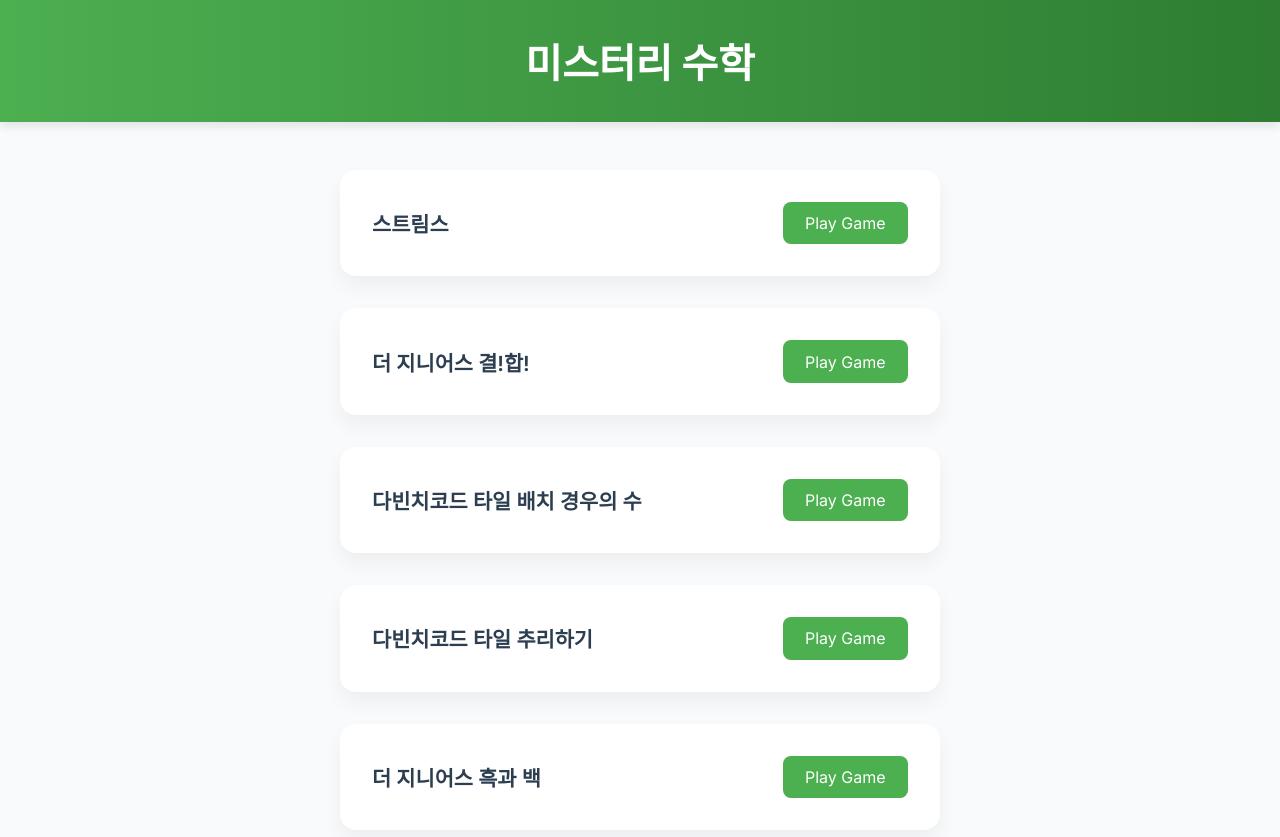
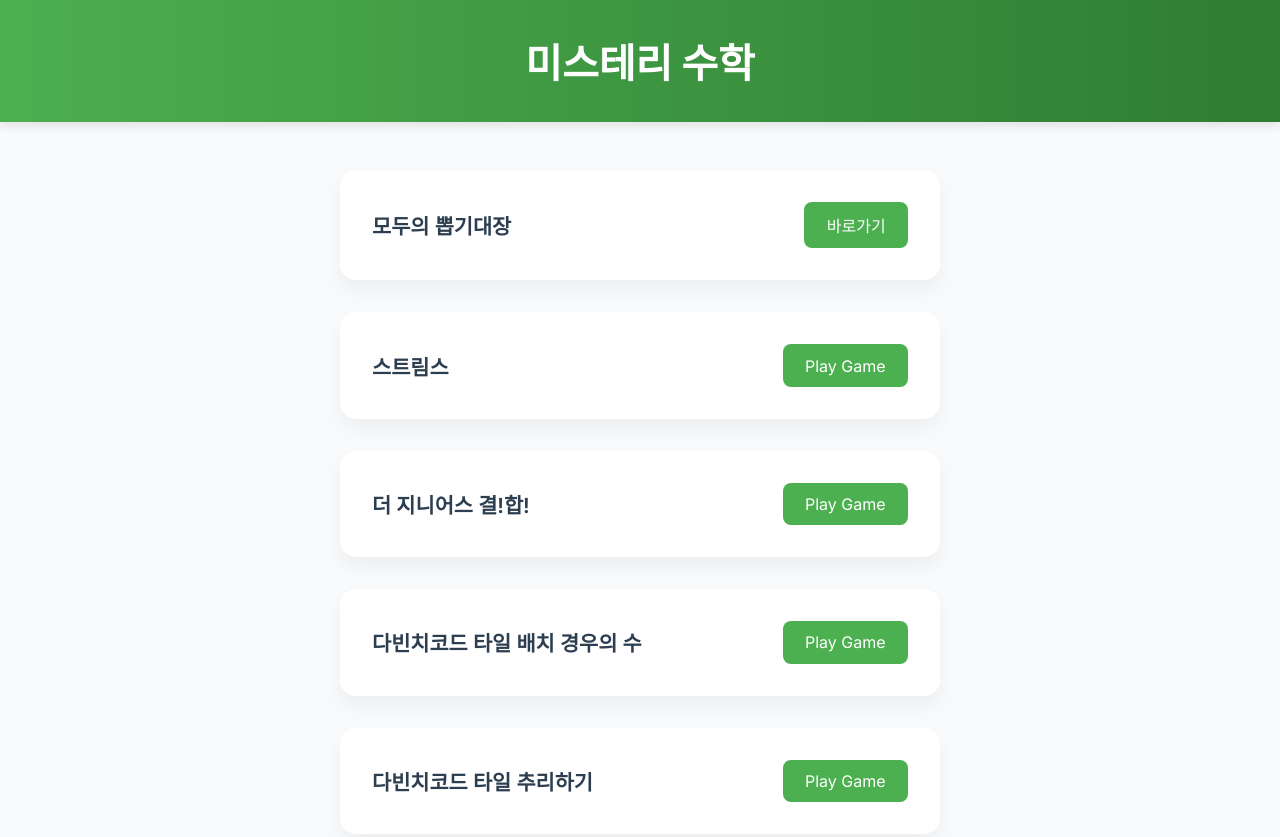
Before and after one commit to Molla106/game, a plain HTML site: page index.html in a window 1280 px wide. Shown: the top 837 px of the page. Drawn offline with Linux system fonts and the light colour scheme.

Commit message:
Update index.html

```diff
--- a/index.html
+++ b/index.html
@@ -3,7 +3,7 @@
 <head>
   <meta charset="UTF-8" />
   <meta name="viewport" content="width=device-width, initial-scale=1.0" />
-  <title>미스터리 수학</title>
+  <title>미스테리 수학</title>
   <link href="https://fonts.googleapis.com/css2?family=Inter:wght@400;600;800&display=swap" rel="stylesheet">
   <style>
     body {
@@ -84,10 +84,14 @@
 <body>
 
   <header>
-    <h1>미스터리 수학</h1>
+    <h1>미스테리 수학</h1>
   </header>
 
   <main>
+    <div class="card">
+      <h3>모두의 뽑기대장</h3>
+      <a href="https://classtrip.mireene.com/" target="_blank">바로가기</a>
+    </div>
     <div class="card">
       <h3>스트림스</h3>
       <a href="스트림스.html">Play Game</a>
```
